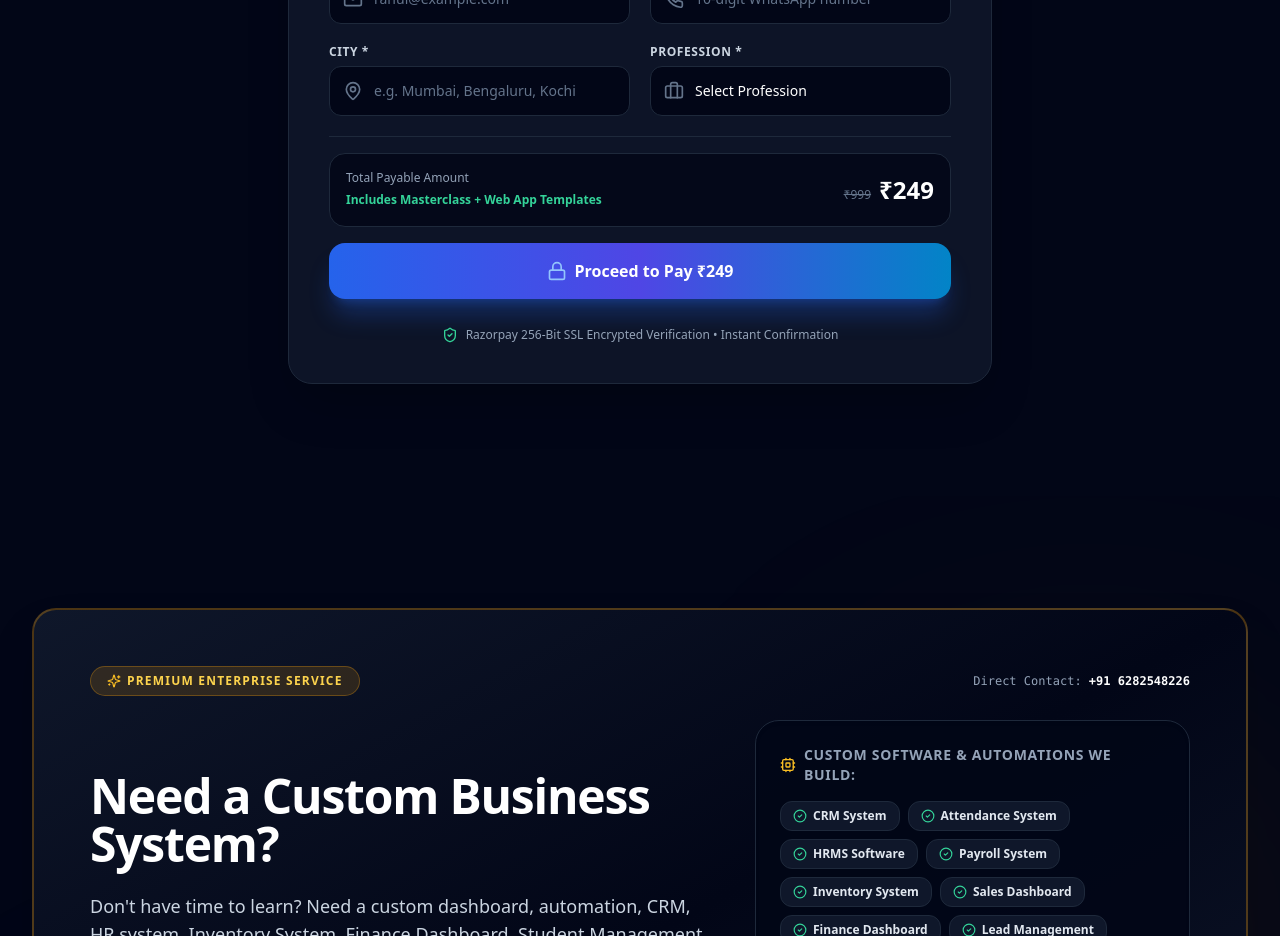
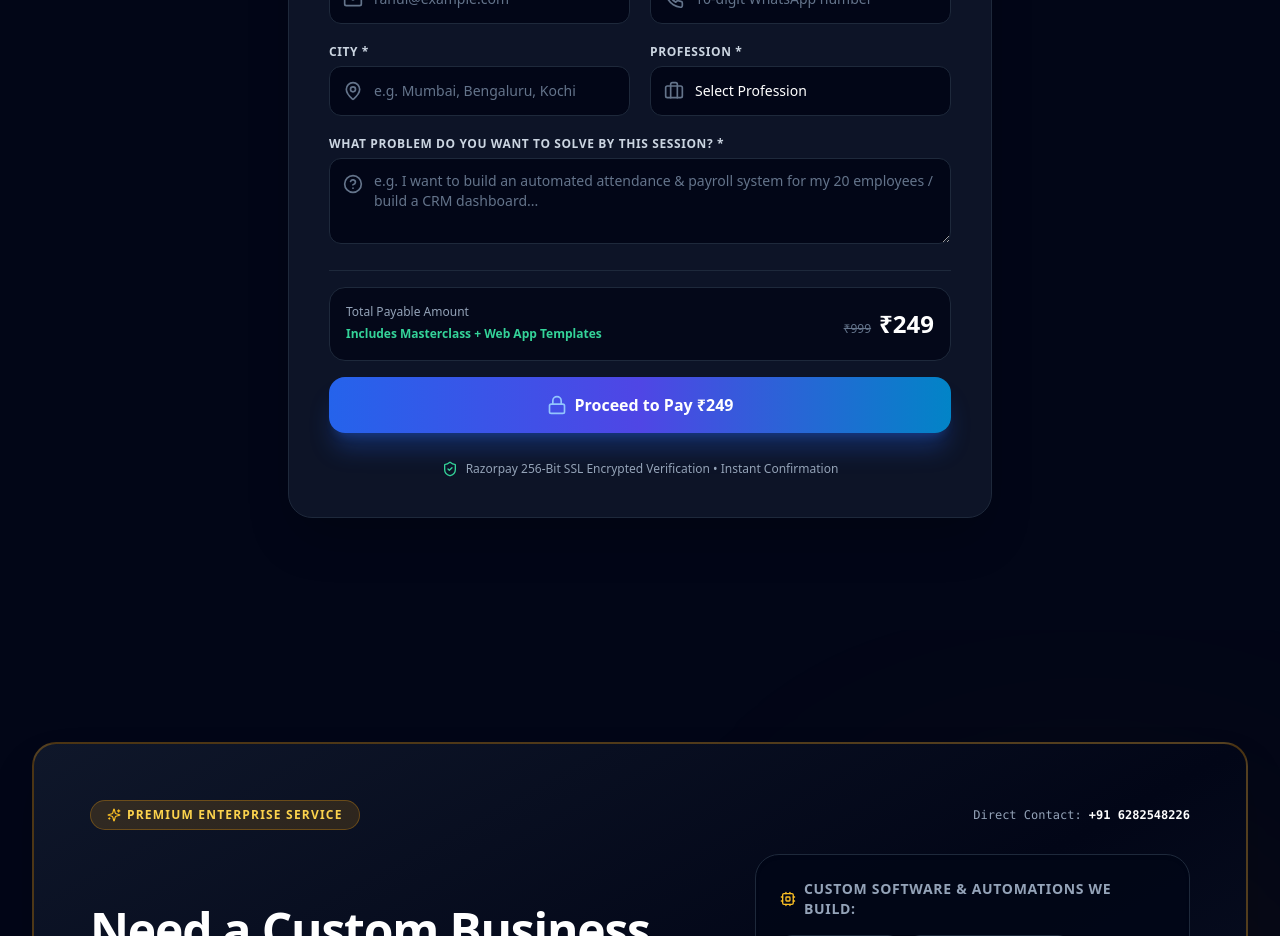
Before and after one commit to masteredlanguagecoach-hub/learnwithvj, a Next.js app: page / in a window 1280 px wide. Shown: the part 10520-11456 px from the top of the page. Built offline with nearby package versions, Linux system fonts and the light colour scheme.

Commit message:
AddProblemToSolveFormField

```diff
--- a/app/api/admin/registrations/route.ts
+++ b/app/api/admin/registrations/route.ts
@@ -19,7 +19,8 @@ export async function GET(req: Request) {
           r.email.toLowerCase().includes(search) ||
           r.phone.includes(search) ||
           r.registrationId.toLowerCase().includes(search) ||
-          r.city.toLowerCase().includes(search)
+          r.city.toLowerCase().includes(search) ||
+          (r.problemToSolve && r.problemToSolve.toLowerCase().includes(search))
       );
     }
 
@@ -42,6 +43,7 @@ export async function GET(req: Request) {
         'Phone',
         'City',
         'Profession',
+        'Problem to Solve',
         'Course',
         'Payment ID',
         'Order ID',
@@ -61,6 +63,7 @@ export async function GET(req: Request) {
           `"${r.phone}"`,
           `"${r.city.replace(/"/g, '""')}"`,
           `"${r.profession.replace(/"/g, '""')}"`,
+          `"${(r.problemToSolve || '').replace(/"/g, '""')}"`,
           `"${r.course}"`,
           `"${r.paymentId}"`,
           `"${r.orderId}"`,
--- a/app/api/create-order/route.ts
+++ b/app/api/create-order/route.ts
@@ -10,6 +10,7 @@ const registrationSchema = z.object({
   phone: z.string().min(10, 'Phone number must be at least 10 digits'),
   city: z.string().min(2, 'City is required'),
   profession: z.string().min(2, 'Profession is required'),
+  problemToSolve: z.string().min(3, 'Please describe what problem you want to solve'),
   course: z.string().default('AI Business System Design Masterclass'),
 });
 
@@ -46,6 +47,7 @@ export async function POST(req: Request) {
           studentName: validatedData.name,
           studentEmail: validatedData.email,
           studentPhone: validatedData.phone,
+          problemToSolve: validatedData.problemToSolve,
         },
       });
       if (order && order.id) {
@@ -66,6 +68,7 @@ export async function POST(req: Request) {
       phone: validatedData.phone,
       city: validatedData.city,
       profession: validatedData.profession,
+      problemToSolve: validatedData.problemToSolve,
       course: validatedData.course,
       paymentId: '',
       orderId,
--- a/components/AdminDashboard.tsx
+++ b/components/AdminDashboard.tsx
@@ -13,8 +13,6 @@ import {
   CheckCircle2,
   AlertCircle,
   LogOut,
-  ShieldCheck,
-  FileSpreadsheet,
 } from 'lucide-react';
 import { formatINR } from '@/lib/utils';
 
@@ -269,7 +267,7 @@ export default function AdminDashboard() {
               <Search className="w-4 h-4 text-slate-500 absolute left-3.5 top-1/2 -translate-y-1/2" />
               <input
                 type="text"
-                placeholder="Search name, email, phone..."
+                placeholder="Search name, email, problem..."
                 value={search}
                 onChange={(e) => setSearch(e.target.value)}
                 className="w-full pl-10 pr-4 py-2.5 rounded-xl bg-slate-950 border border-slate-800 text-white placeholder-slate-500 text-xs focus:outline-none focus:border-blue-500"
@@ -317,6 +315,7 @@ export default function AdminDashboard() {
                   <th className="p-4">Phone</th>
                   <th className="p-4">City</th>
                   <th className="p-4">Profession</th>
+                  <th className="p-4">Problem To Solve</th>
                   <th className="p-4">Payment ID</th>
                   <th className="p-4">Amount</th>
                   <th className="p-4">Status</th>
@@ -325,7 +324,7 @@ export default function AdminDashboard() {
               <tbody className="divide-y divide-slate-800/60 bg-slate-950/60">
                 {registrations.length === 0 ? (
                   <tr>
-                    <td colSpan={10} className="p-8 text-center text-slate-500">
+                    <td colSpan={11} className="p-8 text-center text-slate-500">
                       No registration records found.
                     </td>
                   </tr>
@@ -341,6 +340,9 @@ export default function AdminDashboard() {
                       <td className="p-4 font-mono">{reg.phone}</td>
                       <td className="p-4">{reg.city}</td>
                       <td className="p-4">{reg.profession}</td>
+                      <td className="p-4 max-w-xs truncate text-amber-300" title={reg.problemToSolve}>
+                        {reg.problemToSolve || '—'}
+                      </td>
                       <td className="p-4 font-mono text-slate-400">{reg.paymentId || '—'}</td>
                       <td className="p-4 font-bold text-emerald-400">₹{reg.amount}</td>
                       <td className="p-4">
--- a/components/RegistrationForm.tsx
+++ b/components/RegistrationForm.tsx
@@ -5,7 +5,7 @@ import { useForm } from 'react-hook-form';
 import { zodResolver } from '@hookform/resolvers/zod';
 import { z } from 'zod';
 import { useRouter } from 'next/navigation';
-import { ShieldCheck, Lock, Loader2, AlertCircle, User, Mail, Phone, MapPin, Briefcase } from 'lucide-react';
+import { ShieldCheck, Lock, Loader2, AlertCircle, User, Mail, Phone, MapPin, Briefcase, HelpCircle } from 'lucide-react';
 
 const formSchema = z.object({
   name: z.string().min(2, 'Please enter your full name'),
@@ -16,6 +16,7 @@ const formSchema = z.object({
     .regex(/^[0-9+\s-]{10,15}$/, 'Invalid phone number format'),
   city: z.string().min(2, 'Please enter your city'),
   profession: z.string().min(2, 'Please select or enter your profession'),
+  problemToSolve: z.string().min(3, 'Please describe what problem you want to solve'),
   course: z.string().default('AI Business System Design Masterclass'),
 });
 
@@ -311,6 +312,23 @@ export default function RegistrationForm() {
               </div>
             </div>
 
+            {/* NEW FIELD: What problem do you want to solve by this session? */}
+            <div>
+              <label className="block text-xs font-bold uppercase text-slate-300 tracking-wider mb-1.5">
+                What Problem Do You Want To Solve By This Session? *
+              </label>
+              <div className="relative">
+                <HelpCircle className="w-5 h-5 text-slate-500 absolute left-3.5 top-4" />
+                <textarea
+                  rows={3}
+                  placeholder="e.g. I want to build an automated attendance & payroll system for my 20 employees / build a CRM dashboard..."
+                  {...register('problemToSolve')}
+                  className="w-full pl-11 pr-4 py-3 rounded-xl bg-slate-950 border border-slate-800 text-white placeholder-slate-500 focus:outline-none focus:border-blue-500 focus:ring-1 focus:ring-blue-500 text-sm font-medium transition-all"
+                />
+              </div>
+              {errors.problemToSolve && <p className="mt-1 text-xs text-rose-400">{errors.problemToSolve.message}</p>}
+            </div>
+
             {/* Price & Submit CTA Box */}
             <div className="pt-4 border-t border-slate-800">
               <div className="flex items-center justify-between mb-4 bg-slate-950/80 p-4 rounded-2xl border border-slate-800">
--- a/lib/db.ts
+++ b/lib/db.ts
@@ -10,6 +10,7 @@ export interface RegistrationRecord {
   phone: string;
   city: string;
   profession: string;
+  problemToSolve: string;
   course: string;
   paymentId: string;
   orderId: string;
@@ -111,6 +112,7 @@ export const db = {
         'Phone': record.phone,
         'City': record.city,
         'Profession': record.profession,
+        'Problem to Solve': record.problemToSolve || '',
         'Course': record.course,
         'Payment ID': record.paymentId,
         'Order ID': record.orderId,
--- a/scripts/google-apps-script.js
+++ b/scripts/google-apps-script.js
@@ -8,7 +8,7 @@
  * 5. Select type: 'Web app'.
  * 6. Set "Execute as": "Me".
  * 7. Set "Who has access": "Anyone" (crucial so webhook can post without CORS issue).
- * 8. Copy Web App URL and set as GOOGLE_SHEETS_WEBHOOK_URL in .env.local!
+ * 8. Copy Web App URL and set as GOOGLE_SHEETS_WEBHOOK_URL in environment!
  */
 
 function doPost(e) {
@@ -27,6 +27,7 @@ function doPost(e) {
         'Phone',
         'City',
         'Profession',
+        'Problem to Solve',
         'Course',
         'Payment ID',
         'Order ID',
@@ -51,7 +52,8 @@ function doPost(e) {
       data['Phone'] || '',
       data['City'] || '',
       data['Profession'] || '',
-      data['Course'] || 'AI Business Intelligence Masterclass',
+      data['Problem to Solve'] || '',
+      data['Course'] || 'AI Business System Design Masterclass',
       data['Payment ID'] || '',
       data['Order ID'] || '',
       data['Signature'] || '',
```
